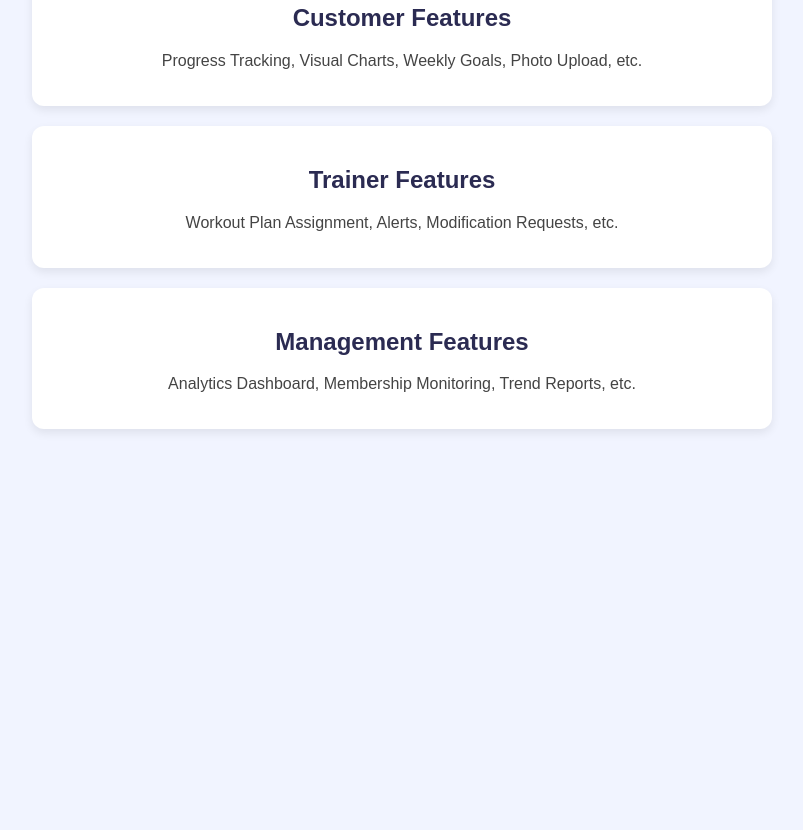
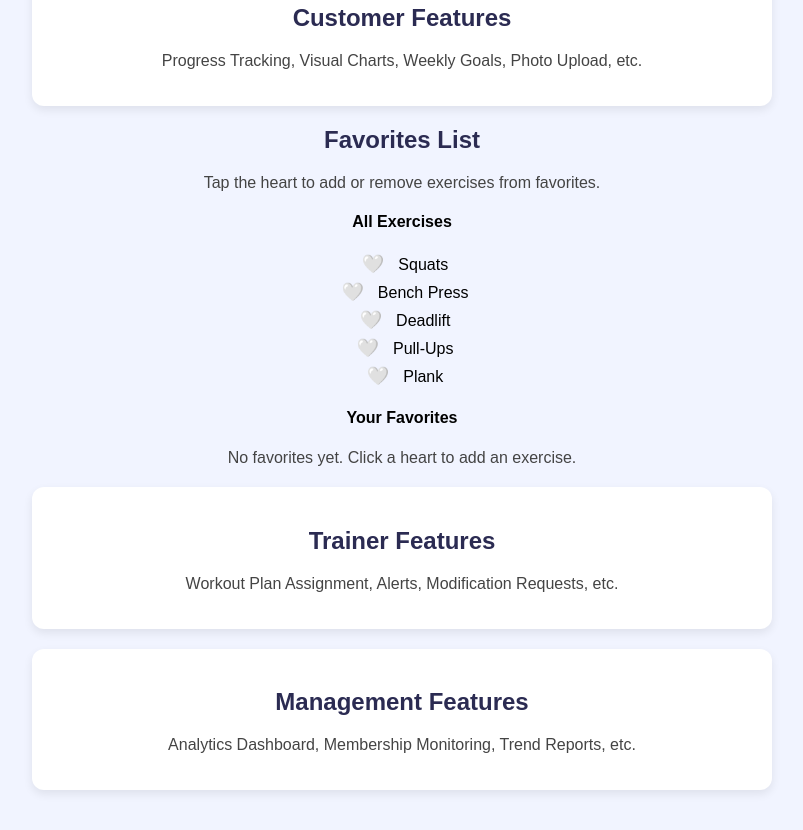
Before and after one commit to s27ath/GYM_UI, a React (Create React App) app in the folder gym_app/: page / in a window 1280 px wide. Shown: the part 1220-2050 px from the top of the page, without its empty margins (238-1041 px from the left). Before the commit the page ends 1729 px from the top, so only its background shows below. Built offline with nearby package versions, Linux system fonts and the light colour scheme.

Commit message:
feat: add favorites list feature (PBI 19)

```diff
--- a/gym_app/src/App.css
+++ b/gym_app/src/App.css
@@ -195,3 +195,13 @@ h2 {
   margin-top: 15px;
   box-shadow: 0 4px 12px rgba(0,0,0,0.15);
 }
+
+/*Favorites list*/
+.favorites-list ul {
+  list-style: none;
+  padding-left: 0;
+}
+
+.favorites-list li {
+  margin-bottom: 4px;
+}
--- a/gym_app/src/App.js
+++ b/gym_app/src/App.js
@@ -4,6 +4,7 @@ import './components/PopUp.css';
 import React, { useState } from "react";
 
 // Components
+import FavoritesList from "./components/FavoritesList"; // PBI 19 – Favorites List
 import PopUp from "./components/PopUp";
 import HomeImage from "./components/HomeImage";
 import AboutPage from "./components/AboutPage";
@@ -48,11 +49,17 @@ function App() {
             <h2>Customer Features</h2>
             <p>Progress Tracking, Visual Charts, Weekly Goals, Photo Upload, etc.</p>
           </section>
+{/* Favorites List – customers can save favorite exercises */}
+<FavoritesList />
+
+
+
 
           <section>
             <h2>Trainer Features</h2>
             <p>Workout Plan Assignment, Alerts, Modification Requests, etc.</p>
           </section>
+
 
           <section>
             <h2>Management Features</h2>
--- /dev/null
+++ b/gym_app/src/components/FavoritesList.js
@@ -0,0 +1,63 @@
+import React, { useState } from "react";
+
+const ALL_EXERCISES = ["Squats", "Bench Press", "Deadlift", "Pull-Ups", "Plank"];
+
+function FavoritesList() {
+  // Start with no favorites (or you can pre-fill a couple if you want)
+  const [favorites, setFavorites] = useState([]);
+
+  const toggleFavorite = (exercise) => {
+    setFavorites((prev) =>
+      prev.includes(exercise)
+        ? prev.filter((item) => item !== exercise) // remove if already favorited
+        : [...prev, exercise]                      // add if not in list yet
+    );
+  };
+
+  return (
+    <div className="favorites-list" style={{ marginTop: "20px", marginBottom: "20px" }}>
+      <h2>Favorites List</h2>
+      <p>Tap the heart to add or remove exercises from favorites.</p>
+
+      {/* All exercises with heart buttons */}
+      <h4>All Exercises</h4>
+      <ul className="exercise-list">
+        {ALL_EXERCISES.map((exercise) => {
+          const isFav = favorites.includes(exercise);
+          return (
+            <li key={exercise}>
+              <button
+                onClick={() => toggleFavorite(exercise)}
+                style={{
+                  border: "none",
+                  background: "none",
+                  cursor: "pointer",
+                  fontSize: "18px",
+                  marginRight: "8px",
+                }}
+                aria-label={isFav ? "Remove from favorites" : "Add to favorites"}
+              >
+                {isFav ? "❤️" : "🤍"}
+              </button>
+              {exercise}
+            </li>
+          );
+        })}
+      </ul>
+
+      {/* Favorites list */}
+      <h4>Your Favorites</h4>
+      {favorites.length === 0 ? (
+        <p>No favorites yet. Click a heart to add an exercise.</p>
+      ) : (
+        <ul className="favorites-list-items">
+          {favorites.map((exercise) => (
+            <li key={exercise}>{exercise}</li>
+          ))}
+        </ul>
+      )}
+    </div>
+  );
+}
+
+export default FavoritesList;
```
